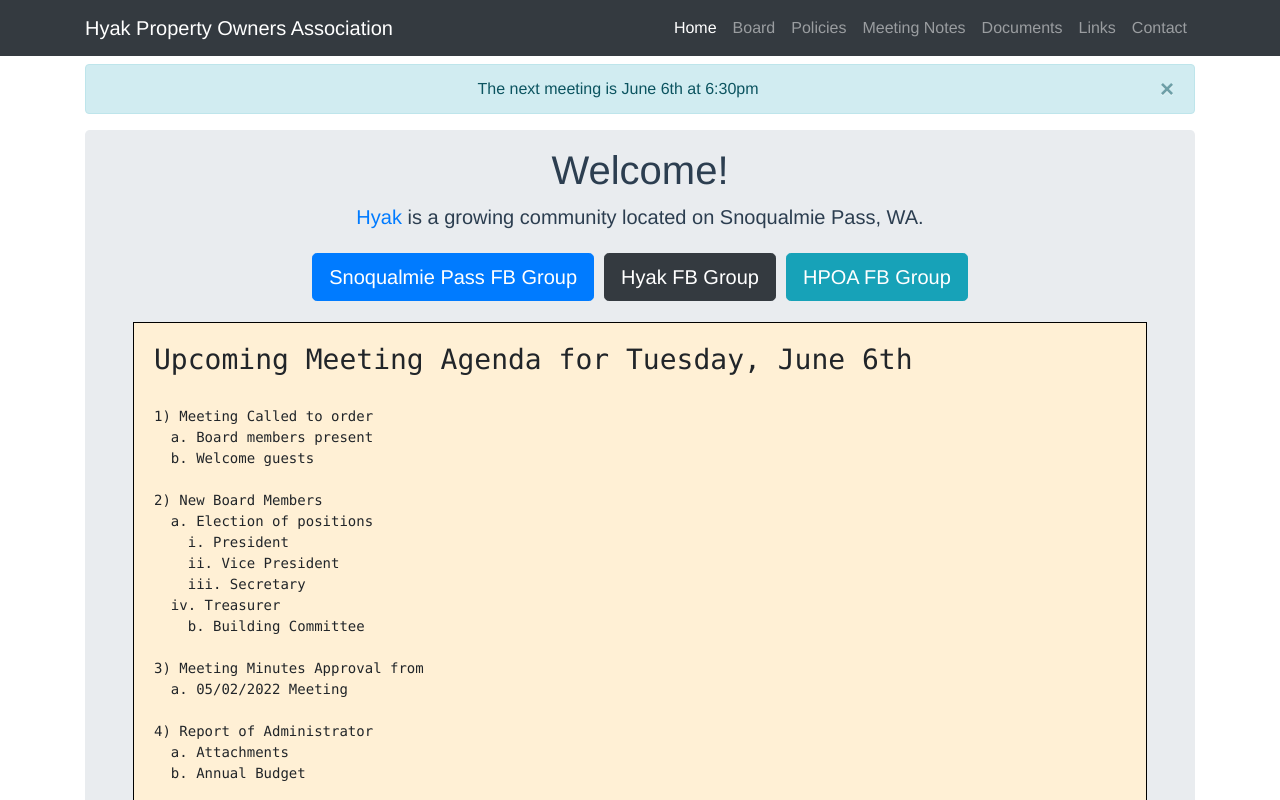
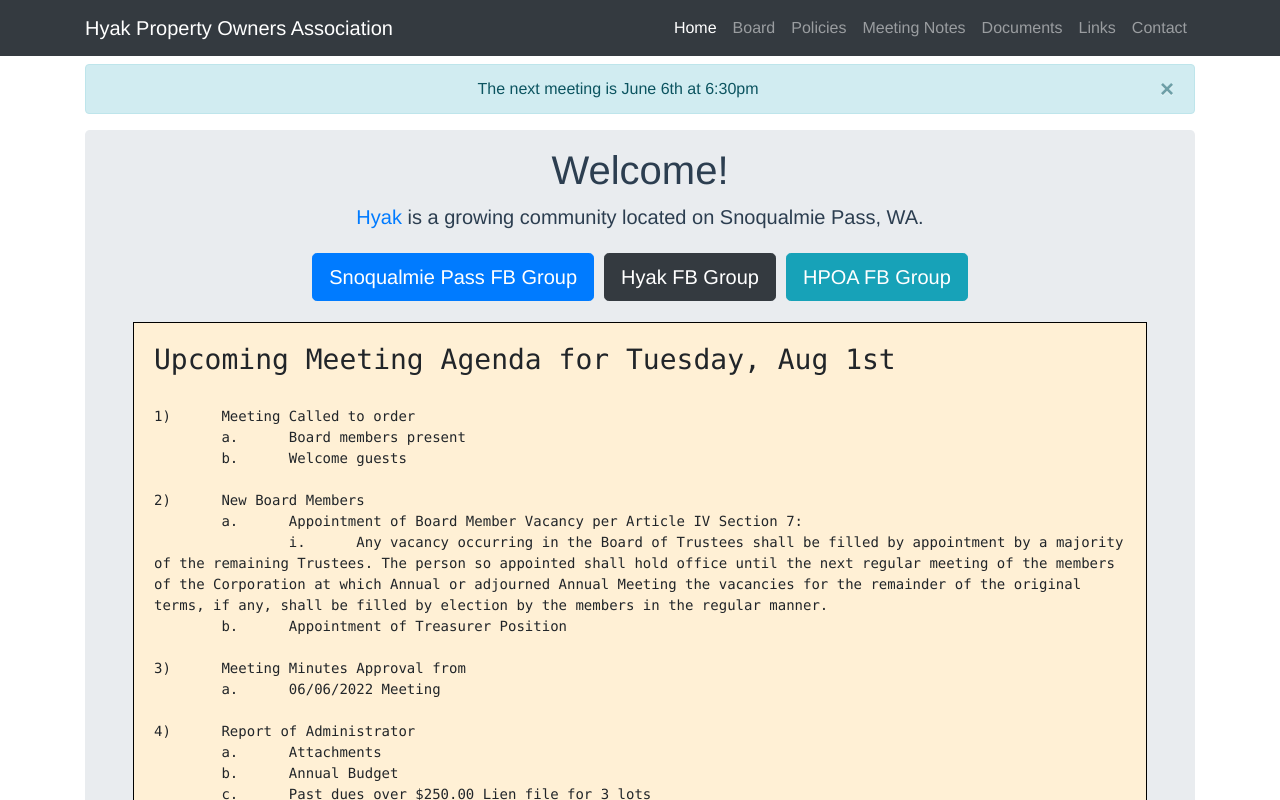
Before and after one commit to legauntt/hyak.life, a Vue app: page / in a window 1280 px wide. Shown: the top 800 px of the page. Built offline with nearby package versions, Linux system fonts and the light colour scheme.

Commit message:
The finest agenda

```diff
--- a/src/views/Home.vue
+++ b/src/views/Home.vue
@@ -69,61 +69,51 @@
                 "
                 v-if="onTime"
               >
-<h3>Upcoming Meeting Agenda for Tuesday, June 6th</h3>
-1) Meeting Called to order
-  a. Board members present
-  b. Welcome guests
+<h3>Upcoming Meeting Agenda for Tuesday, Aug 1st</h3>
+1)	Meeting Called to order
+	a.	Board members present
+	b.	Welcome guests
 
-2) New Board Members
-  a. Election of positions
-    i. President
-    ii. Vice President
-    iii. Secretary
-  iv. Treasurer
-    b. Building Committee
+2)	New Board Members
+	a.	Appointment of Board Member Vacancy per Article IV Section 7:
+		i.	Any vacancy occurring in the Board of Trustees shall be filled by appointment by a majority of the remaining Trustees. The person so appointed shall hold office until the next regular meeting of the members of the Corporation at which Annual or adjourned Annual Meeting the vacancies for the remainder of the original terms, if any, shall be filled by election by the members in the regular manner.
+	b.	Appointment of Treasurer Position
 
-3) Meeting Minutes Approval from
-  a. 05/02/2022 Meeting
+3)	Meeting Minutes Approval from
+	a.	06/06/2022 Meeting
 
-4) Report of Administrator
-  a. Attachments
-  b. Annual Budget
+4)	Report of Administrator
+	a.	Attachments
+	b.	Annual Budget
+	c.	Past dues over $250.00 Lien file for 3 lots
 
-5) Building Committee: (Building applications are accepted up to 10 days prior to meetings)
-  a. Lot 54 Gagnon
-  b. 321 Innsbruck - Michael and Tasha James
-  c. Lot 48 – Renich (tree removal)
+5)	Building Committee: (Building applications are accepted up to 10 days prior to meetings)
+	a.	None submitted by 7.18.2023
 
-6) Old Business
-  a. Bylaw’s Committee Update
-    i. STVR Surveys Results
-  b. Building Committee Updated
-    i. Survey results
-  c. Insurance policy (updating current policy)
-  d. Annual Meeting and Neighborhood cleanup
-    i. Annual Mailer reimbursement
-    ii. Annual Cleanup reimbursement
+6)	Old Business
+	a.	Bylaw’s Committee Update
+	b.	Building Committee Updated
+	c.	Insurance policy (updating current policy)
+	d.	Annual Meeting and Neighborhood cleanup
+		i.	Annual Mailer reimbursement
+		ii.	Annual Cleanup reimbursement
+	e.	Payment to Barb and Ed Quire for neighborhood sign repairs $300
 
-7) New Business
-  a. Letter to members without email to get email addresses
-  b. Volunteer to rehang neighborhood sign
-  c. Governing Documents
-    i. An Assessment Collection Policy.  This will establish interest rates, late charges, and
-    trigger points when the Board wants liens and other collection action done.
-    ii. A Rule for Fines.  This Rule incentivizes owner compliance.
-    iii. Rules as recommend above.
+7)	New Business
+	a.	Special Meeting of the Board of Directors summary
+		i.	Board Code of Conduct
+		ii.	Covenants enforcement, policy and implementation plan
+		iii.	Volunteers for Covenants Committee
+		iv.	Covenants Survey
+	b.	Neighbor Complaints form and policy
+	c.	Donation to Snoqualmie Pass Fire and Rescue from 2023-2024 Budget
 
-8) Communications
+8)	Communications
 
-9) Guest Comments
+9)	Guest Comments
 
-10) Executive session of board members
-  a. Discussion of Cromwell memo regarding governing documents
-
-  11) Meeting Adjourned
-  a. No July meeting
-  b. Next Meeting Date: 08/01/2023
-
+10)	Meeting Adjourned
+	a.	Next Meeting Date: 09/05/2023
 </pre>
             </div>
 
@@ -150,7 +140,7 @@ export default {
     // only show the upcoming agenda until a little after the meeting date (March 7th)
     onTime() {
       const now = moment();
-      const later = moment("2023-06-07 02:00");
+      const later = moment("2023-08-02 02:00");
       return now.isBefore(later);
     },
   },
```
